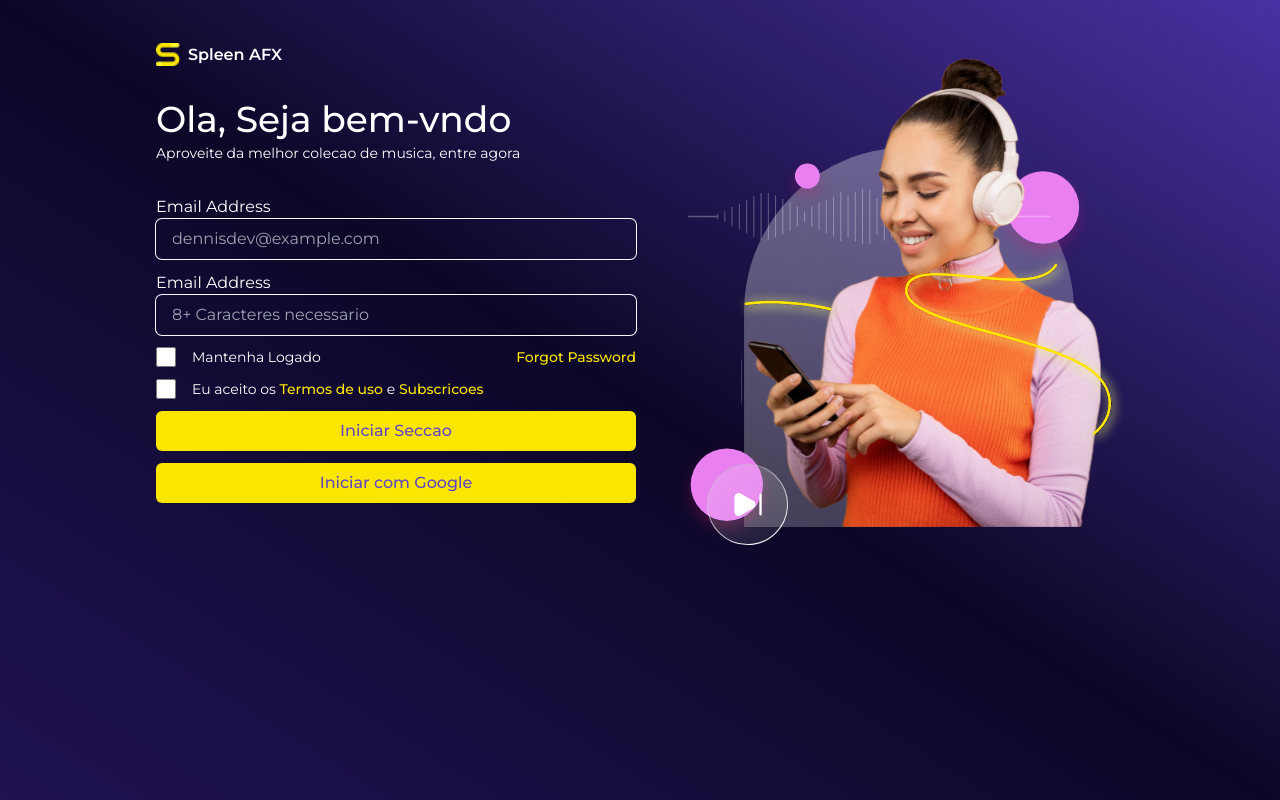
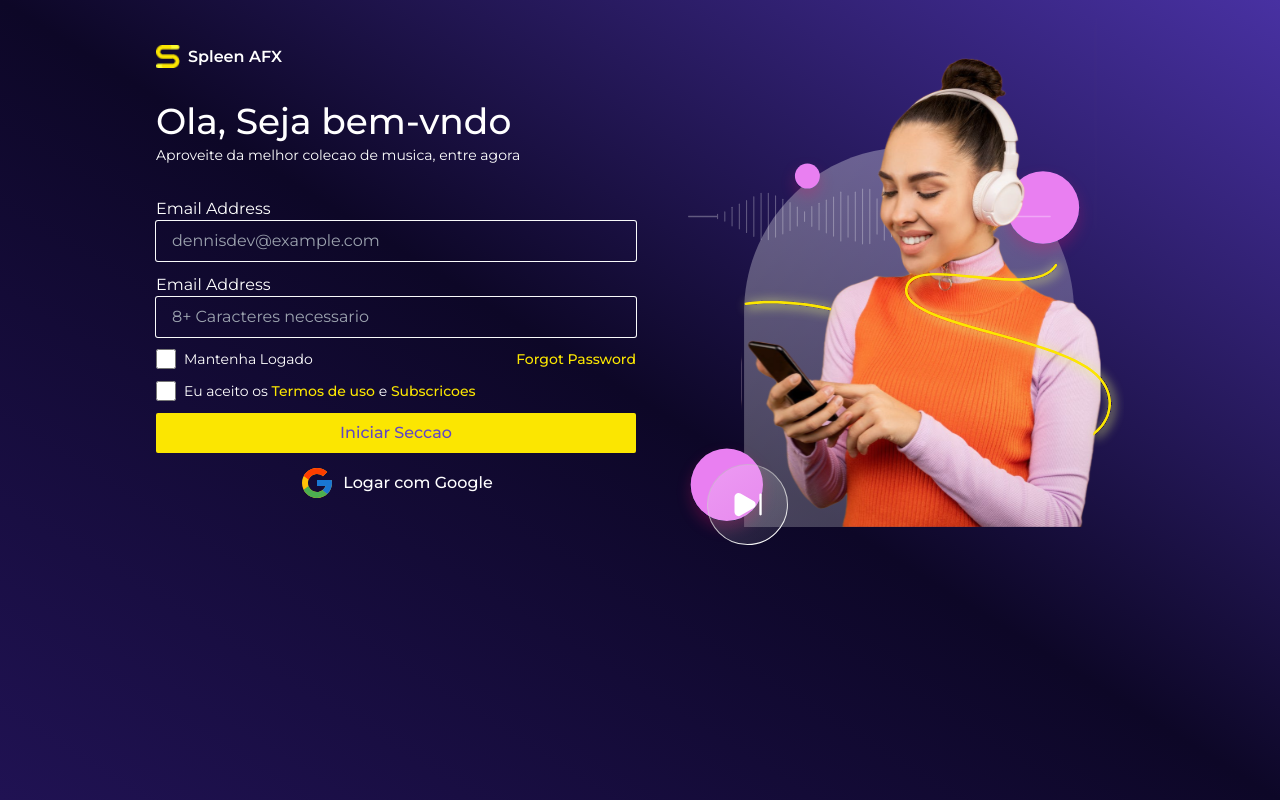
Before and after one commit to dennisDev77/splaeen-afx, a Next.js app: page / in a window 1280 px wide. Built offline with nearby package versions, Linux system fonts and the light colour scheme.

Commit message:
adding more styles to the login page

```diff
--- a/src/app/page.tsx
+++ b/src/app/page.tsx
@@ -1,10 +1,13 @@
 import React from 'react'
+import styles from './page.module.css'
+import Link from 'next/link';
+
+// import components
 import Image from 'next/image'
-import styles from './page.module.css'
 import Input from '@/components/forms/Input';
 import Button from '@/components/forms/Button';
 import Checkbox from '@/components/forms/Checkbox'
-import Link from 'next/link';
+import BtnGoogle from '@/components/forms/BtnGoogle'
 
 export default function Login() {
 
@@ -40,7 +43,7 @@ export default function Login() {
                 </div>
 
                 <div className='flex justify-between items-center text-sm gap-2 cursor-pointer'>
-                    <span className='flex gap-4'>
+                    <span className='flex gap-2 cursor-pointer'>
                     <Checkbox type="checkbox" id="logado"/>
                     <label htmlFor="logado"> Mantenha Logado</label>
                     </span>
@@ -49,7 +52,7 @@ export default function Login() {
                 </div>
 
                 <div className='flex justify-between items-center text-sm gap-2 cursor-pointer'>
-                    <span className='flex gap-4'>
+                    <span className='flex gap-2'>
                     <Checkbox type="checkbox" id="termos"/>
                     <label htmlFor="termos">
                     <span> Eu aceito os <span className="text-color_yellow font-medium">Termos de uso </span> e <span className="text-color_yellow font-medium">Subscricoes</span> </span>
@@ -58,7 +61,7 @@ export default function Login() {
                 </div>
 
                 <Button>Iniciar Seccao</Button>
-                <Button>Iniciar com Google</Button>
+                <BtnGoogle/>
             </form>
          </section>
 
--- a/src/components/forms/Button.tsx
+++ b/src/components/forms/Button.tsx
@@ -7,7 +7,7 @@ interface Props{
 
 const Button = ({children}:Props) => {
   return (
-    <button className='flex justify-center items-center gap-2 text-color_blue bg-color_yellow py-2 px-2 rounded-md font-medium'>
+    <button className='flex justify-center items-center gap-2 text-color_blue bg-color_yellow py-2 px-2 rounded-sm font-medium'>
       {children}
     </button>
   )
--- a/src/components/forms/Input.tsx
+++ b/src/components/forms/Input.tsx
@@ -1,16 +1,17 @@
 import styles from './forms.module.css'
 
-interface propId{
+
+interface propTypes{
   id:string,
   placeholder:string,
   type:string
 }
 
-const Input = ({id, placeholder,type }:propId) => {
+const Input = ({id, placeholder,type }:propTypes) => {
   return (
     <>
         <input id={id} placeholder={placeholder} type={type}
-        className={`${styles.input} py-2 px-4 bg-transparent rounded-md`}/>
+        className={`${styles.input} py-2 px-4 bg-transparent rounded-sm`}/>
     </>
   )
 }
```
Lines whose indentation alone changed are shown as unchanged.
